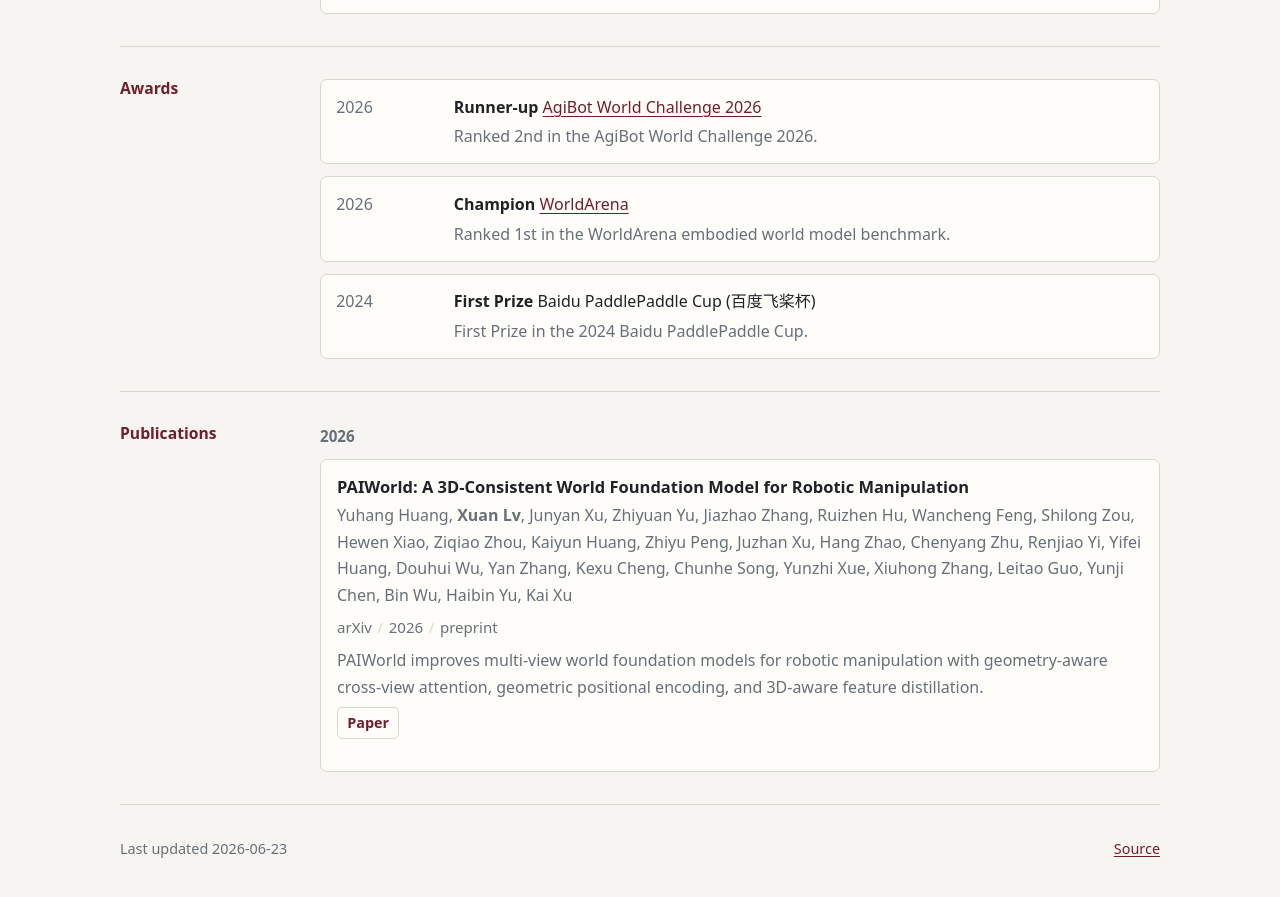
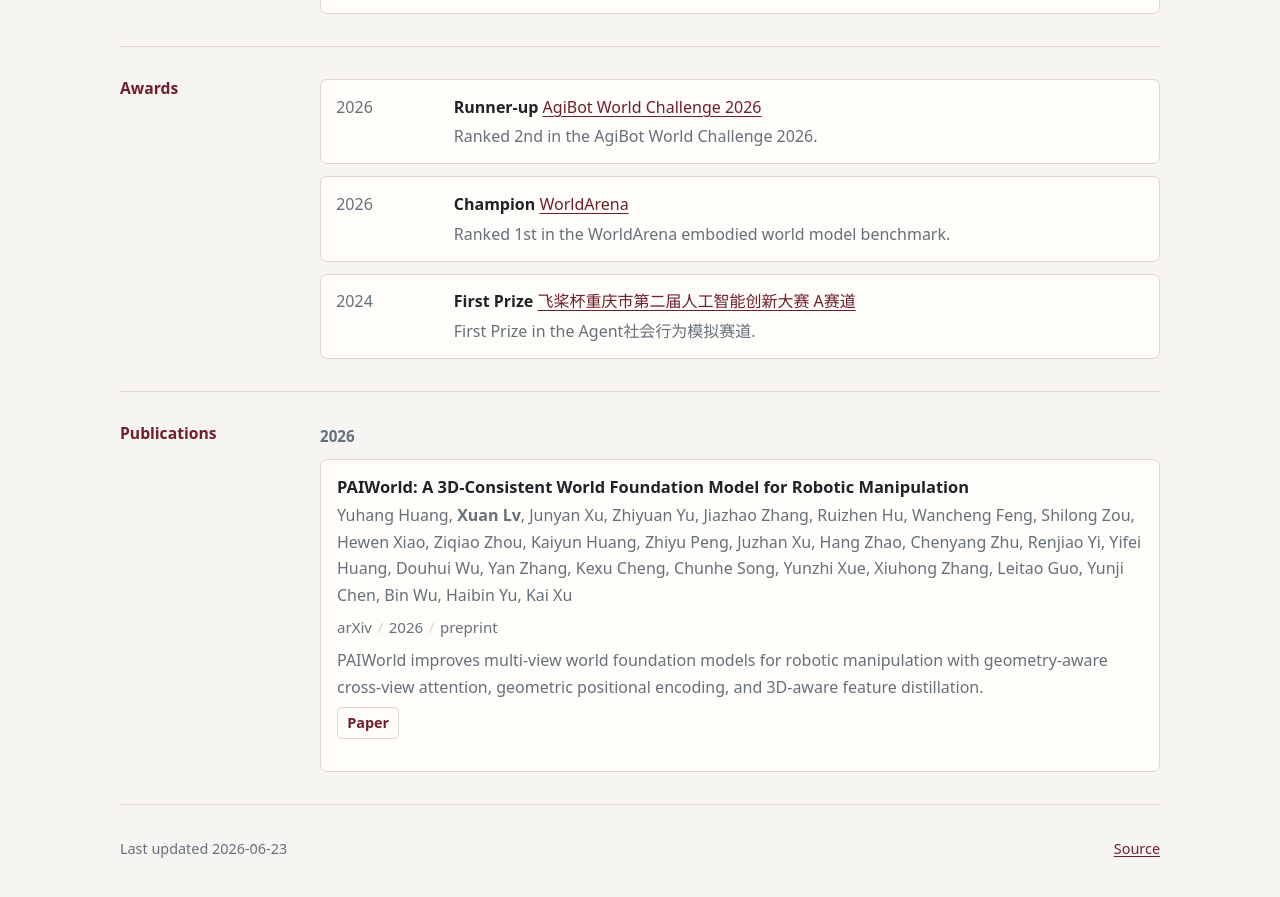
Before and after one commit to SparKgod1/SparKgod1.github.io, a Jekyll site: the page built from index.html, in a window 1280 px wide and 900 px high, scrolled down 583 px. Shown: the top 897 px of the window. Built offline with Jekyll 4.4.1, drawn with Linux system fonts in a browser that asks for light colours.

Commit message:
Update PaddlePaddle Cup award link

```diff
--- a/_data/awards.yml
+++ b/_data/awards.yml
@@ -12,6 +12,6 @@
 
 - year: 2024
   result: First Prize
-  title: Baidu PaddlePaddle Cup (百度飞桨杯)
-  description: First Prize in the 2024 Baidu PaddlePaddle Cup.
-  link:
+  title: "飞桨杯重庆市第二届人工智能创新大赛 A赛道"
+  description: First Prize in the Agent社会行为模拟赛道.
+  link: https://aistudio.baidu.com/competition/detail/1121/0/introduction
```
